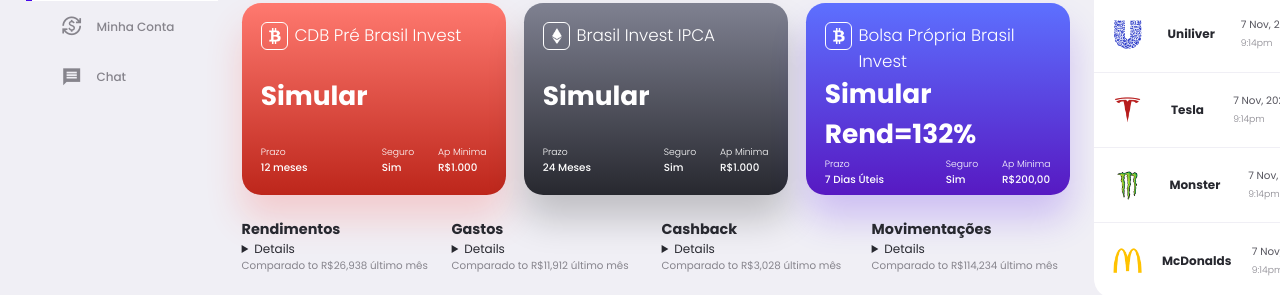
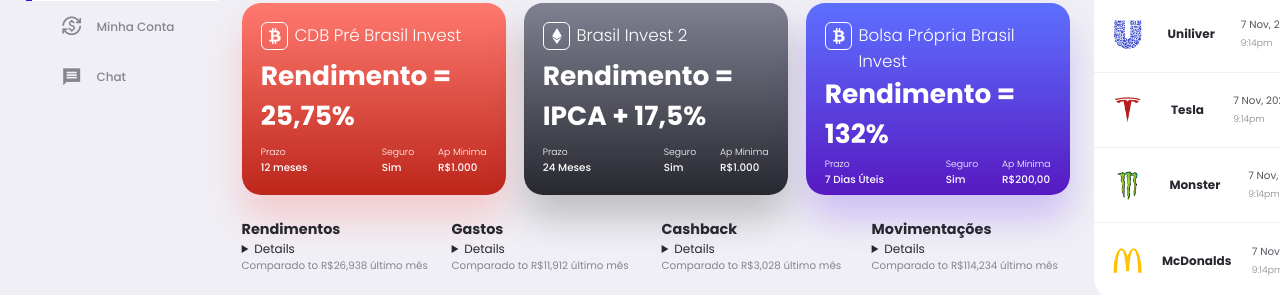
Before and after one commit to operadorbrasil7233/depoisj, a plain HTML site: page index.html in a window 1280 px wide. Shown: the part 121-416 px from the top of the page. Drawn offline with nearby package versions, Linux system fonts and the light colour scheme.

Commit message:
Update index.html

```diff
--- a/index.html
+++ b/index.html
@@ -93,7 +93,7 @@
                         </div>
                     </div>
                     <div class="middle">
-                        <h1>Simular</h1>
+                        <h1>Rendimento = 25,75%</h1>
                         <div class="chip">
                         </div>
                     </div>
@@ -120,11 +120,11 @@
                     <div class="top">
                         <div class="left">
                             <img src="images/ETH.png" alt="ETH">
-                            <h2>Brasil Invest IPCA</h2>
+                            <h2>Brasil Invest 2</h2>
                         </div>
                     </div>
                     <div class="middle">
-                        <h1>Simular</h1>
+                        <h1>Rendimento = IPCA + 17,5%</h1>
                         <div class="chip">
                         </div>
                     </div>
@@ -155,7 +155,7 @@
                         </div>
                     </div>
                     <div class="middle">
-                        <h1>Simular  Rend=132%</h1>
+                        <h1>Rendimento = 132%</h1>
                         <div class="chip">
                         </div>
                     </div>
```
